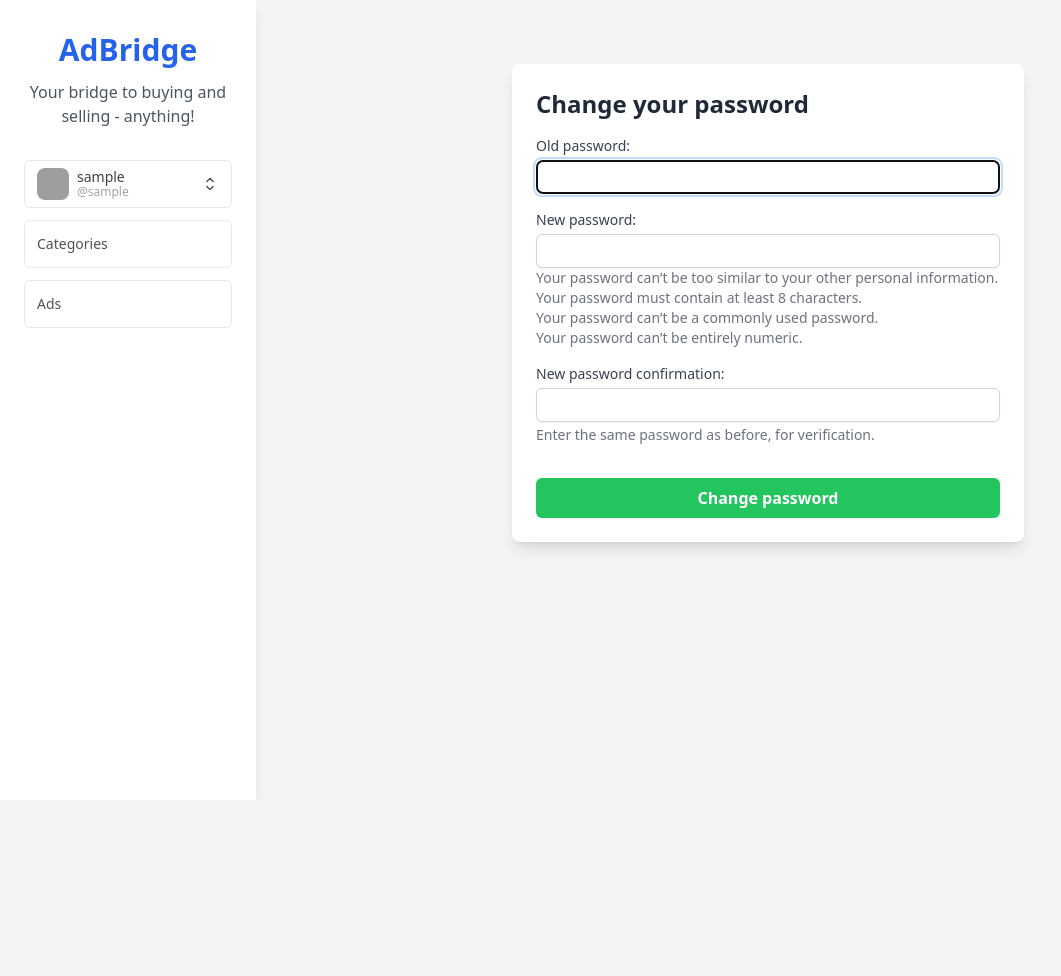
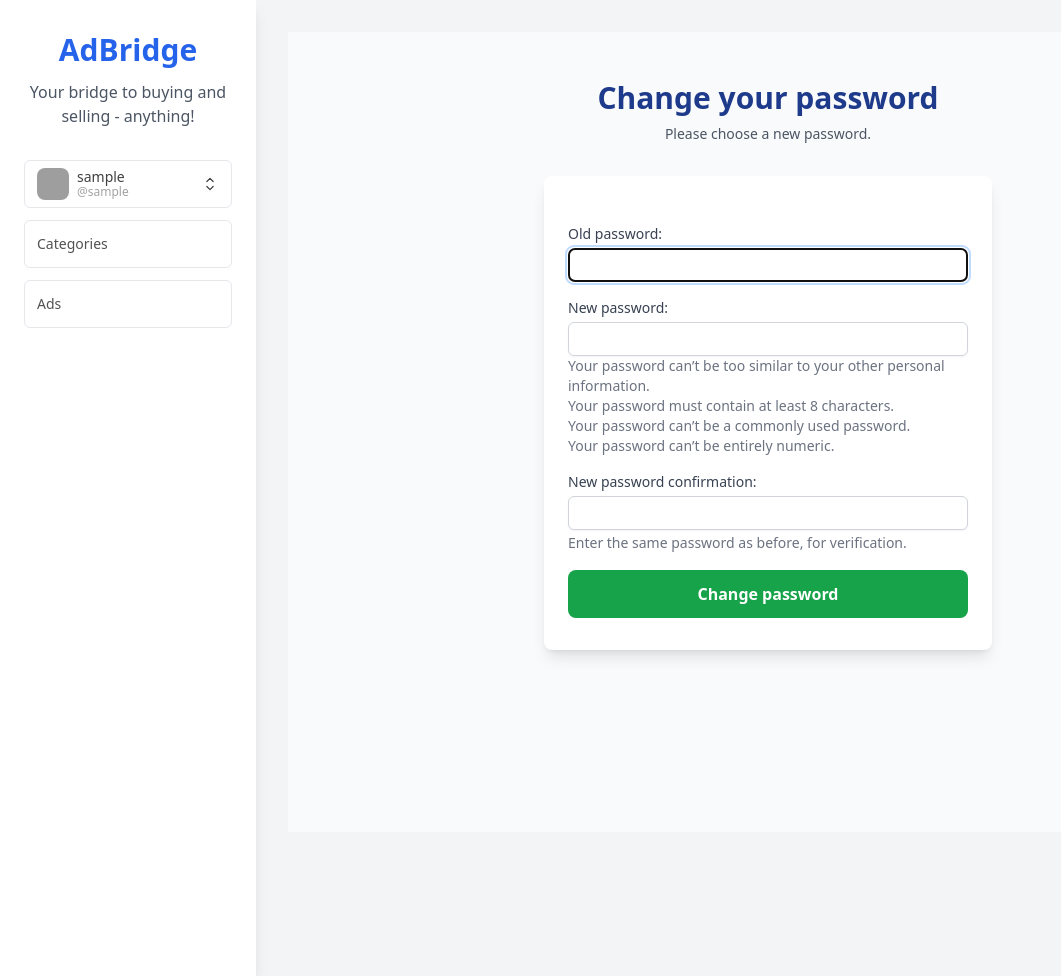
Before and after one commit to rupesh-ps/mini-project, a Django app: page /settings/password/ in a window 1280 px wide. Shown: the whole page, without its empty margins (0-1061 px from the left). Before the commit the page ends 549 px from the top, so only its background shows below. Run offline with Django 5.2, Linux system fonts and the light colour scheme; the visitor is signed in with stand-in values (Sample User, id 1); some libraries are stand-ins or nearby versions; grey boxes are pictures that could not be loaded.

Commit message:
Bring some consistency to templates design

```diff
--- a/adBridge/templates/accounts/password_change.html
+++ b/adBridge/templates/accounts/password_change.html
@@ -2,24 +2,25 @@
 
 {% block title %}Change password{% endblock %}
 
-{% block breadcrumb %}
-  <li class="breadcrumb-item active">Change password</li>
-{% endblock %}
+{% block content %}
+  <div class="flex justify-center min-h-screen bg-gray-50 py-6 px-4 sm:px-6 lg:px-8">
+    <div class="max-w-md w-full space-y-8">
+      <div class="text-center">
+        <h2 class="mt-6 text-3xl font-extrabold text-blue-900">Change your password</h2>
+        <p class="mt-2 text-sm text-gray-600">Please choose a new password.</p>
+      </div>
 
-{% block content %}
-  <div class="flex justify-center py-8">
-    <div class="w-full max-w-lg bg-white shadow-lg rounded-lg p-6">
-      <h2 class="text-2xl font-semibold text-gray-800 mb-4">Change your password</h2>
-      <form method="post" novalidate>
-        {% csrf_token %}
+      <div class="bg-white py-8 px-6 shadow-lg sm:rounded-lg">
+        <form method="post" class="space-y-4" novalidate>
+          {% csrf_token %}
 
-        <!-- Form fields -->
-        {% include 'includes/form.html' %}
+          {% include 'includes/form.html' %}
 
-        <button type="submit" class="w-full bg-green-500 hover:bg-green-600 text-white font-semibold py-2 px-4 rounded-md mt-4">
-          Change password
-        </button>
-      </form>
+          <button type="submit" class="w-full py-3 px-4 bg-green-600 text-white font-semibold rounded-lg hover:bg-green-700 focus:outline-none focus:ring-2 focus:ring-green-500 focus:ring-offset-2">
+            Change password
+          </button>
+        </form>
+      </div>
     </div>
   </div>
 {% endblock %}
--- a/adBridge/templates/accounts/password_reset.html
+++ b/adBridge/templates/accounts/password_reset.html
@@ -6,15 +6,14 @@
   <div class="flex justify-center min-h-screen bg-gray-50 py-6 px-4 sm:px-6 lg:px-8">
     <div class="max-w-md w-full space-y-8">
       <div class="text-center">
-        <h2 class="mt-6 text-3xl font-extrabold text-gray-900">Reset your password</h2>
-        <p class="mt-2 text-sm text-gray-600">Enter your email address and we will send you a link to reset your password.</p>
+        <h2 class="mt-6 text-3xl font-extrabold text-blue-900">Reset your password</h2>
+        <p class="mt-2 text-sm text-gray-600">Enter your email address, and we will send you a link to reset your password.</p>
       </div>
 
       <div class="bg-white py-8 px-6 shadow-lg sm:rounded-lg">
         <form method="post" class="space-y-4" novalidate>
           {% csrf_token %}
 
-          <!-- Form fields inclusion -->
           {% include 'includes/form.html' %}
 
           <button type="submit" class="w-full py-3 px-4 bg-blue-600 text-white font-semibold rounded-lg hover:bg-blue-700 focus:outline-none focus:ring-2 focus:ring-blue-500 focus:ring-offset-2">
--- a/adBridge/templates/base.html
+++ b/adBridge/templates/base.html
@@ -130,8 +130,48 @@
             </div>
 
             <header class="my-7">
-                <h2 class="text-5xl font-bold text-blue-600">Welcome to AdBridge!</h2>
-                <p class="mt-2 text-lg text-gray-700">The ultimate platform for seamless connections between buyers and sellers.</p>
+                <h1 x-data="{
+                    startingAnimation: { opacity: 0, y: 50, rotation: '25deg' },
+                    endingAnimation: { opacity: 1, y: 0, rotation: '0deg', stagger: 0.02, duration: 0.7, ease: 'back' },
+                    addCNDScript: true,
+                    splitCharactersIntoSpans(element) {
+                        text = element.innerHTML;
+                        modifiedHTML = [];
+                        for (var i = 0; i < text.length; i++) {
+                            attributes = '';
+                            if(text[i].trim()){ attributes = 'class=\'inline-block\''; }
+                            modifiedHTML.push('<span ' + attributes + '>' + text[i] + '</span>');
+                        }
+                        element.innerHTML = modifiedHTML.join('');
+                    },
+
+                    addScriptToHead(url) {
+                        script = document.createElement('script');
+                        script.src = url;
+                        document.head.appendChild(script);
+                    },
+                    animateText() {
+                        $el.classList.remove('invisible');
+                        gsap.fromTo($el.children, this.startingAnimation, this.endingAnimation);
+                    }
+                }"
+                x-init="
+                    splitCharactersIntoSpans($el);
+                    if(addCNDScript){
+                        addScriptToHead('https://cdnjs.cloudflare.com/ajax/libs/gsap/3.11.5/gsap.min.js');
+                    }
+                    gsapInterval2 = setInterval(function(){
+                        if(typeof gsap !== 'undefined'){
+                            animateText();
+                            clearInterval(gsapInterval2);
+                        }
+                    }, 5);
+                "
+                class="invisible block pb-2 overflow-hidden text-5xl font-bold text-blue-900 custom-font"
+                >
+                Welcome to AdBridge!
+                </h1>
+                <p class="mt-2 text-xl text-black">The ultimate platform for seamless connections between buyers and sellers.</p>
             </header>
 
             <section class="bg-white p-8 rounded-lg shadow-lg mb-6">
@@ -153,7 +193,7 @@
                 <a href="{% url 'signup' %}" class="mt-4 inline-block bg-blue-600 text-white px-6 py-3 rounded hover:bg-blue-700 transition duration-300">Get Started</a>
             </section>
 
-            <section class="bg-white p-6 rounded-lg shadow-lg">
+            <section class="bg-white p-8 rounded-lg shadow-lg mb-6">
                 <h3 class="text-3xl font-semibold mb-4">Why Choose Us?</h3>
                 <p class="mt-4 text-gray-600">
                     AdBridge connects you with a vibrant community of buyers and sellers, ensuring that your needs are met with the utmost satisfaction. Our platform is designed with you in mind, prioritizing security, accessibility, and user experience.
```
Also changed, not shown: adBridge/templates/accounts/password_change_done.html (+15 -12 lines), adBridge/templates/accounts/password_reset_done.html (+13 -8 lines).
